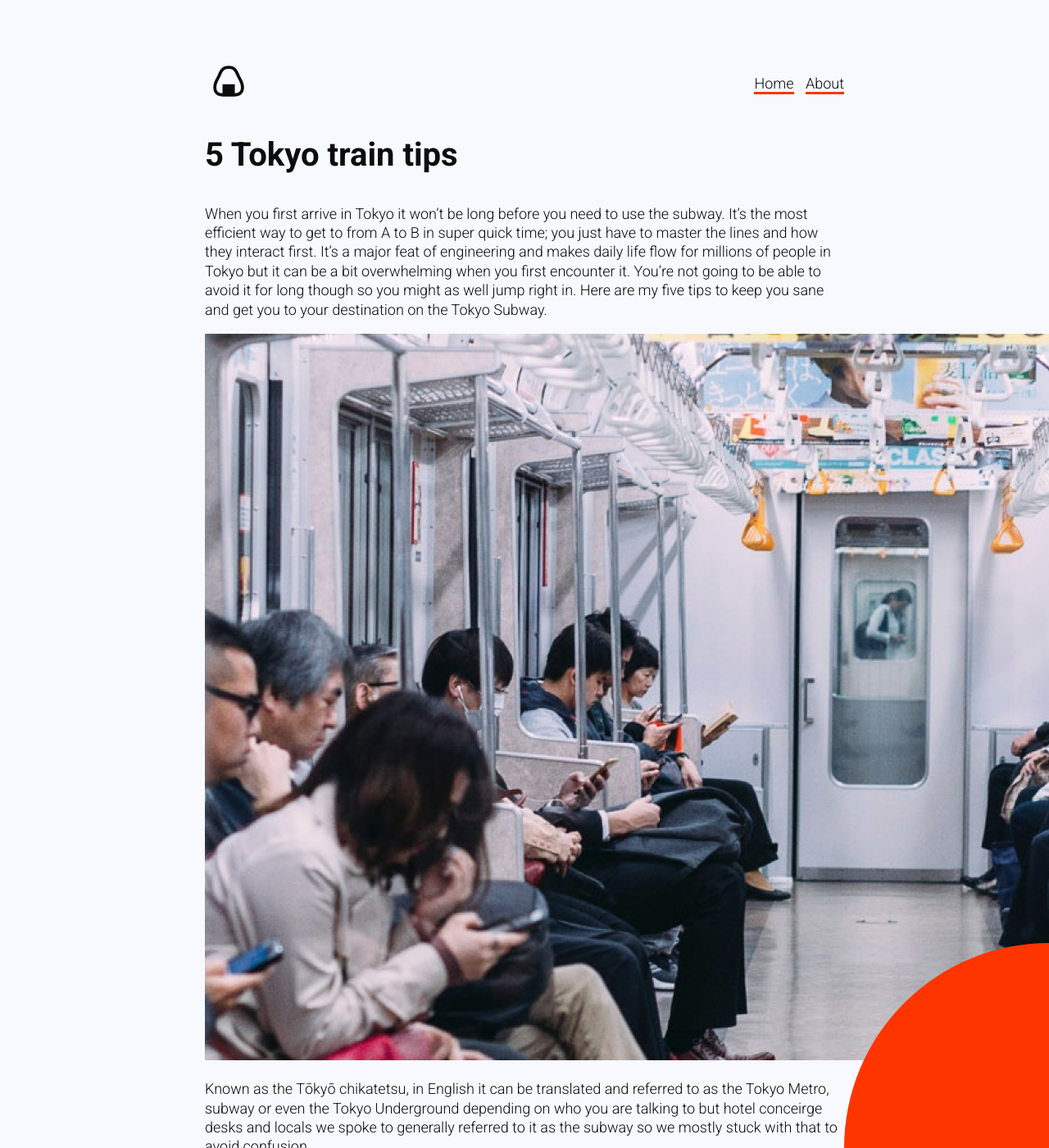
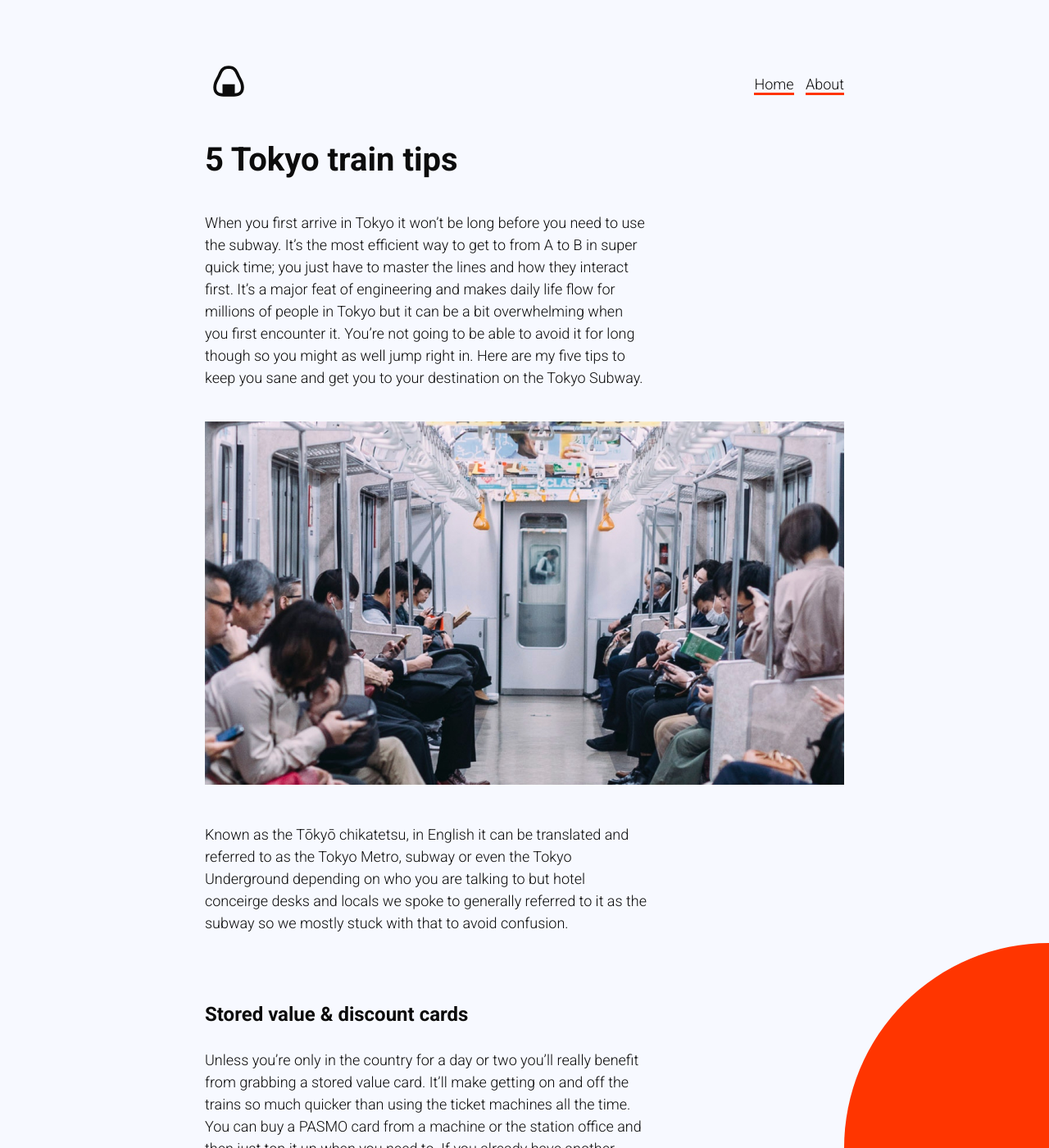
Before and after one commit to cdandor/anightinjapan, a Jekyll site: the page built from _posts/2023-05-04-5-tokyo-train-tips.markdown, in a window 1280 px wide and 1400 px high. Shown: the whole window at 82% size. Built offline with Jekyll 4.4.1, drawn with Linux system fonts in a browser that asks for light colours.

Commit message:
layout changes to blog posts

```diff
--- a/_layouts/post.html
+++ b/_layouts/post.html
@@ -3,4 +3,4 @@
 ---
 
 <h2>{{ page.title }}</h2>
-{{ content }}
+<div class="post">{{ content }}</div>
--- a/assets/css/styles.scss
+++ b/assets/css/styles.scss
@@ -13,7 +13,7 @@
   color: $black;
   font-family: $typography, Arial, Helvetica, sans-serif;
   font-size: 18px;
-  line-height: 1.3;
+  line-height: 1.5;
   font-weight: 300;
   max-width: 780px;
   margin: 80px auto 80px auto;
@@ -75,3 +75,17 @@
   background-color: $red;
   border-radius: 50%;
 }
+
+div.post {
+  h3 {
+    margin-top: 80px;
+  }
+
+  p {
+    max-width: 540px;
+    margin-bottom: 40px;
+  }
+  img {
+    max-width: 780px;
+  }
+}
```
